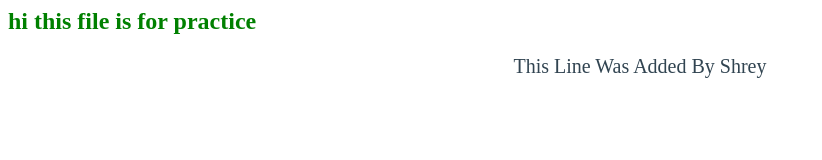
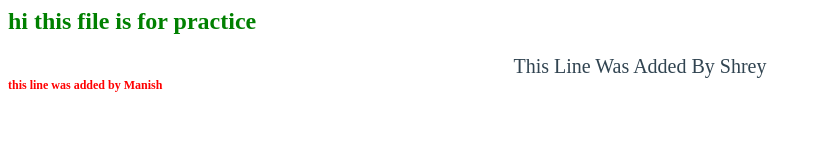
Before and after one commit to cover-manish/test, a plain HTML site: page index.html in a window 1280 px wide. Shown: the whole page, without its empty margins (0-822 px from the left). Drawn offline with Linux system fonts and the light colour scheme.

Commit message:
add new class and line

```diff
--- a/index.html
+++ b/index.html
@@ -6,6 +6,8 @@
 		<div class="container">
 			<h2>hi this file is for practice</h2>
             <div class="new"> this line was added by shrey</div>
+            <div class="second"> this line was added by Manish</div>
+
 		</div>
 	</body>
 </html>
--- a/stylesheet.css
+++ b/stylesheet.css
@@ -8,3 +8,9 @@
     text-align: center;
     text-transform: capitalize;
 }
+
+.second{
+	font-size: 12px;
+	color:red;
+	font-weight: 600;
+}
```
